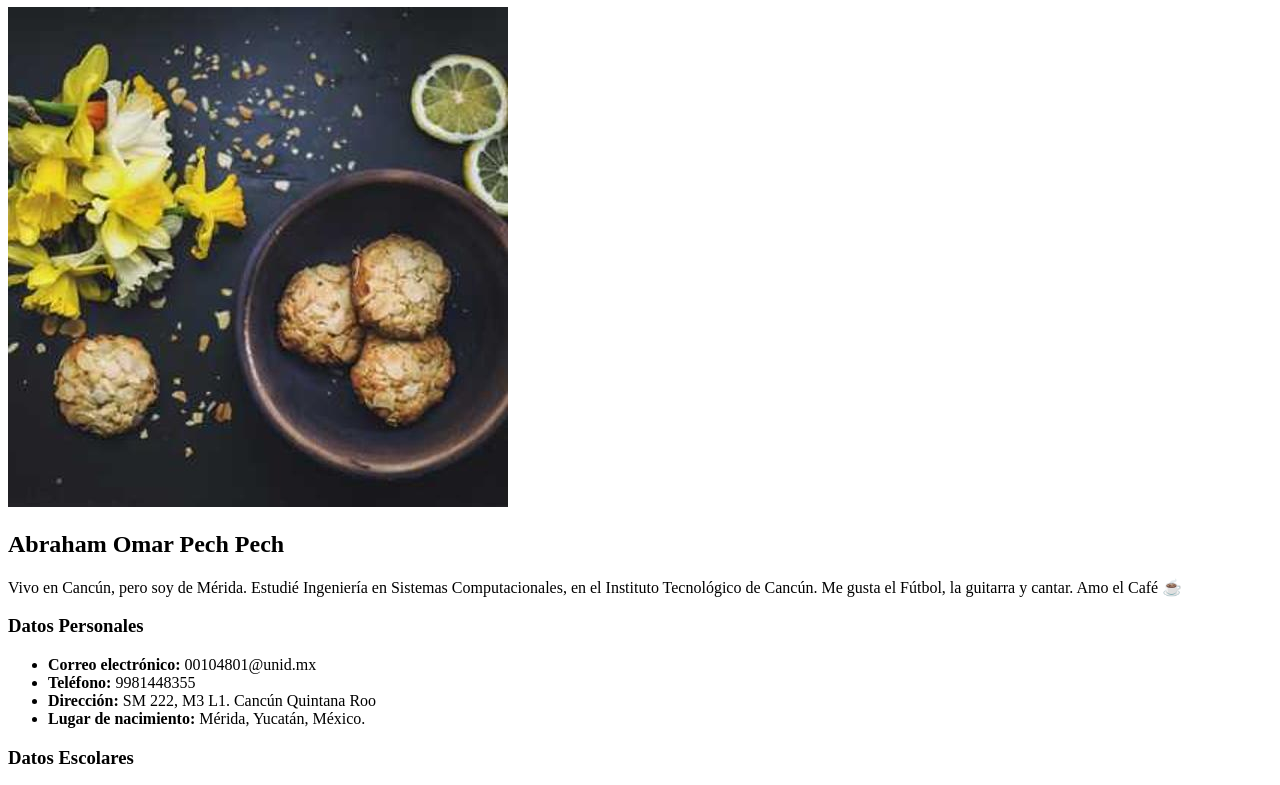
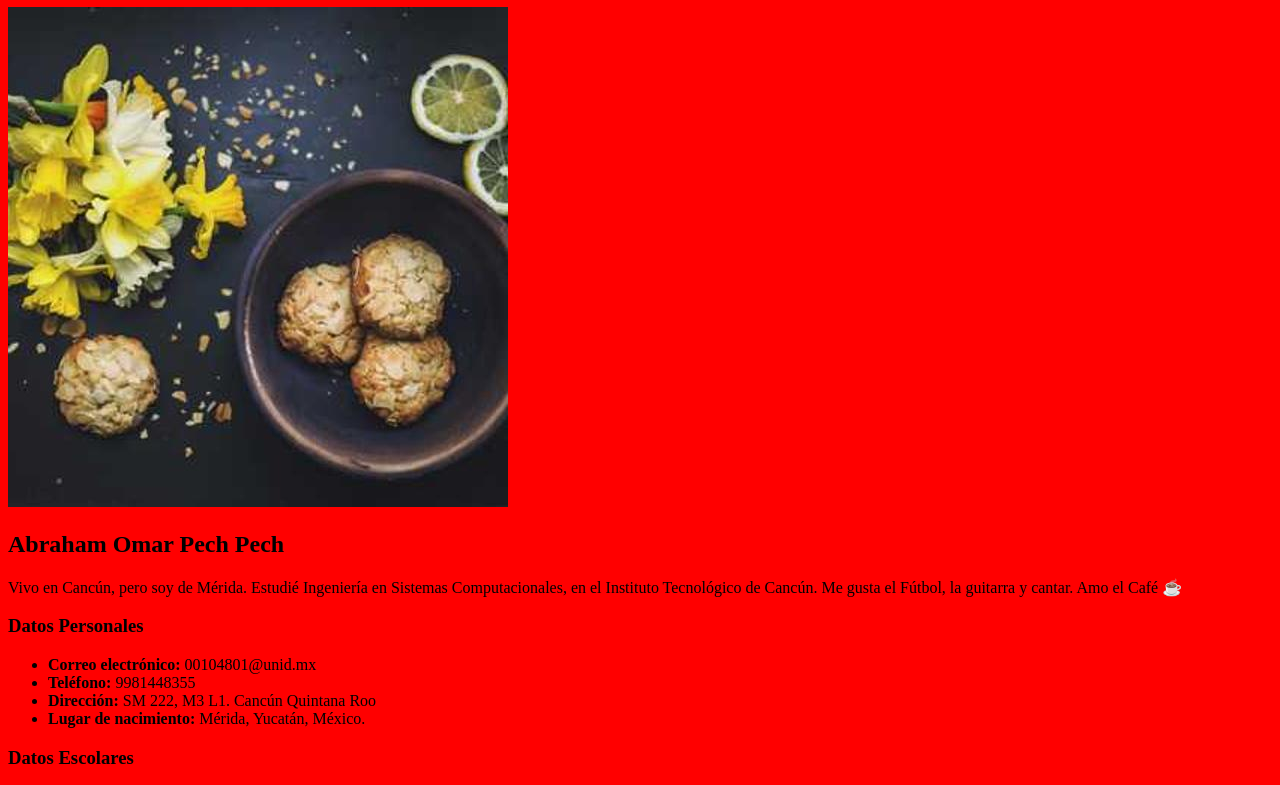
Before and after one commit to 8devmx/ingenieria-de-software, a plain HTML site: page index.html in a window 1280 px wide. Shown: the part 73-858 px from the top of the page. Drawn offline with Linux system fonts and the light colour scheme.

Commit message:
Añadir hoja de estilos

```diff
--- a/index.html
+++ b/index.html
@@ -4,6 +4,7 @@
 <head>
   <meta charset="UTF-8">
   <meta name="viewport" content="width=device-width, initial-scale=1.0">
+  <link rel="stylesheet" href="style.css">
   <title>Mi primera página</title>
 </head>
 
--- /dev/null
+++ b/style.css
@@ -0,0 +1,3 @@
+body {
+  background: red;
+}
```
